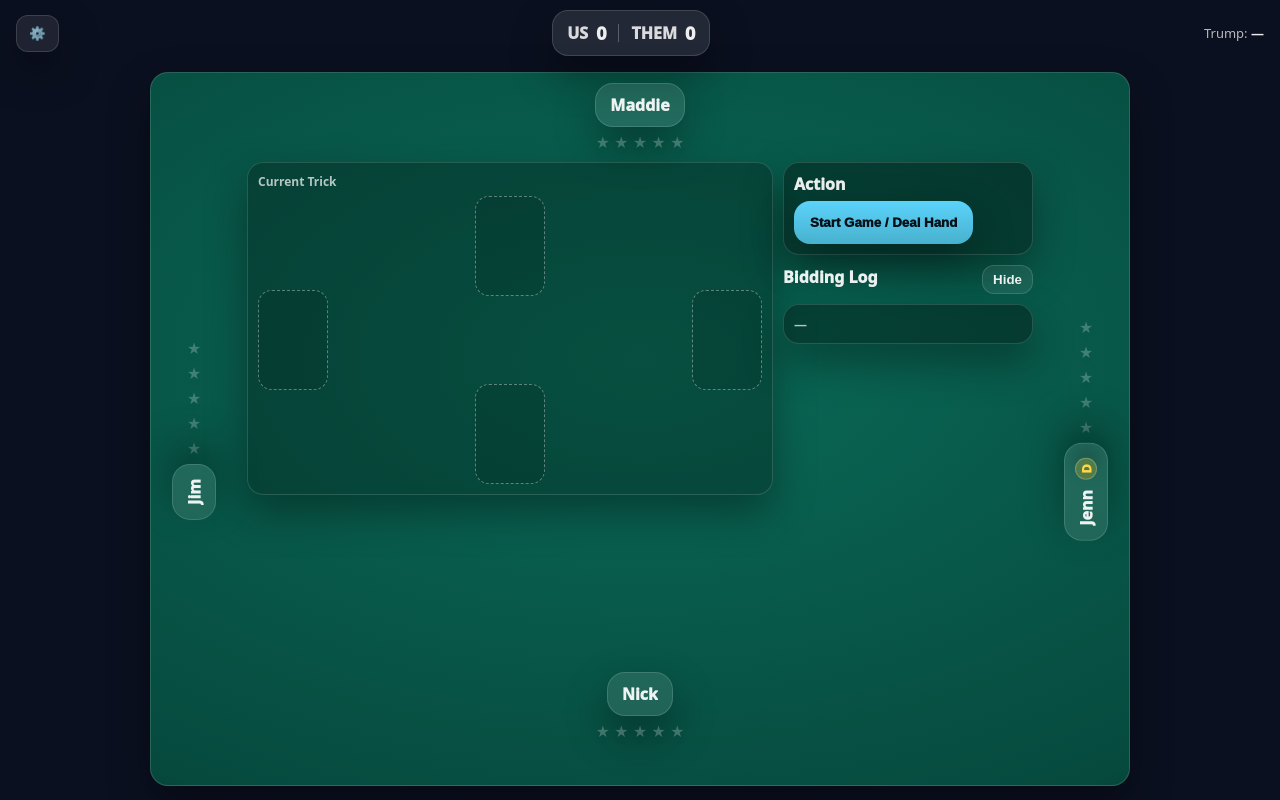
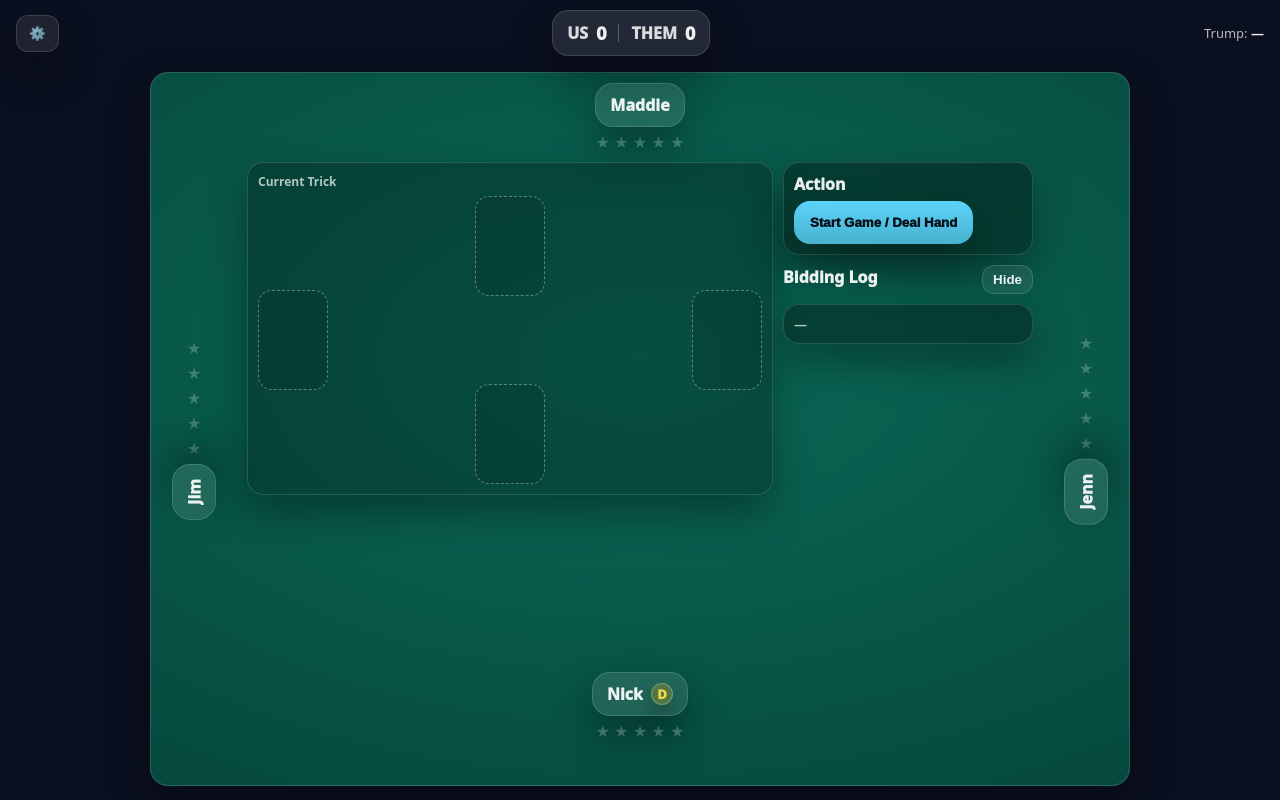
Before and after one commit to prospector64/euchre-no-ads, a React (Vite) app: page / in a window 1280 px wide. Built offline with nearby package versions, Linux system fonts and the light colour scheme.

Commit message:
Update App.jsx

```diff
--- a/App.jsx
+++ b/App.jsx
@@ -281,7 +281,7 @@ export default function App() {
   // idle, bid1, dealer_discard, bid2, playing, hand_over
 
   const [{ hands, upcard }, setDeal] = useState(() => ({ hands: [[], [], [], []], upcard: null }));
-  const [dealer, setDealer] = useState(3);
+  const [dealer, setDealer] = useState(0);
   const [turn, setTurn] = useState(0);
 
   const [trump, setTrump] = useState(null);
@@ -322,7 +322,7 @@ export default function App() {
 
   function resetEverything() {
     setScore([0, 0]);
-    setDealer(3);
+    setDealer(0);
     setPhase("idle");
     setDeal({ hands: [[], [], [], []], upcard: null });
     setTrump(null);
```
